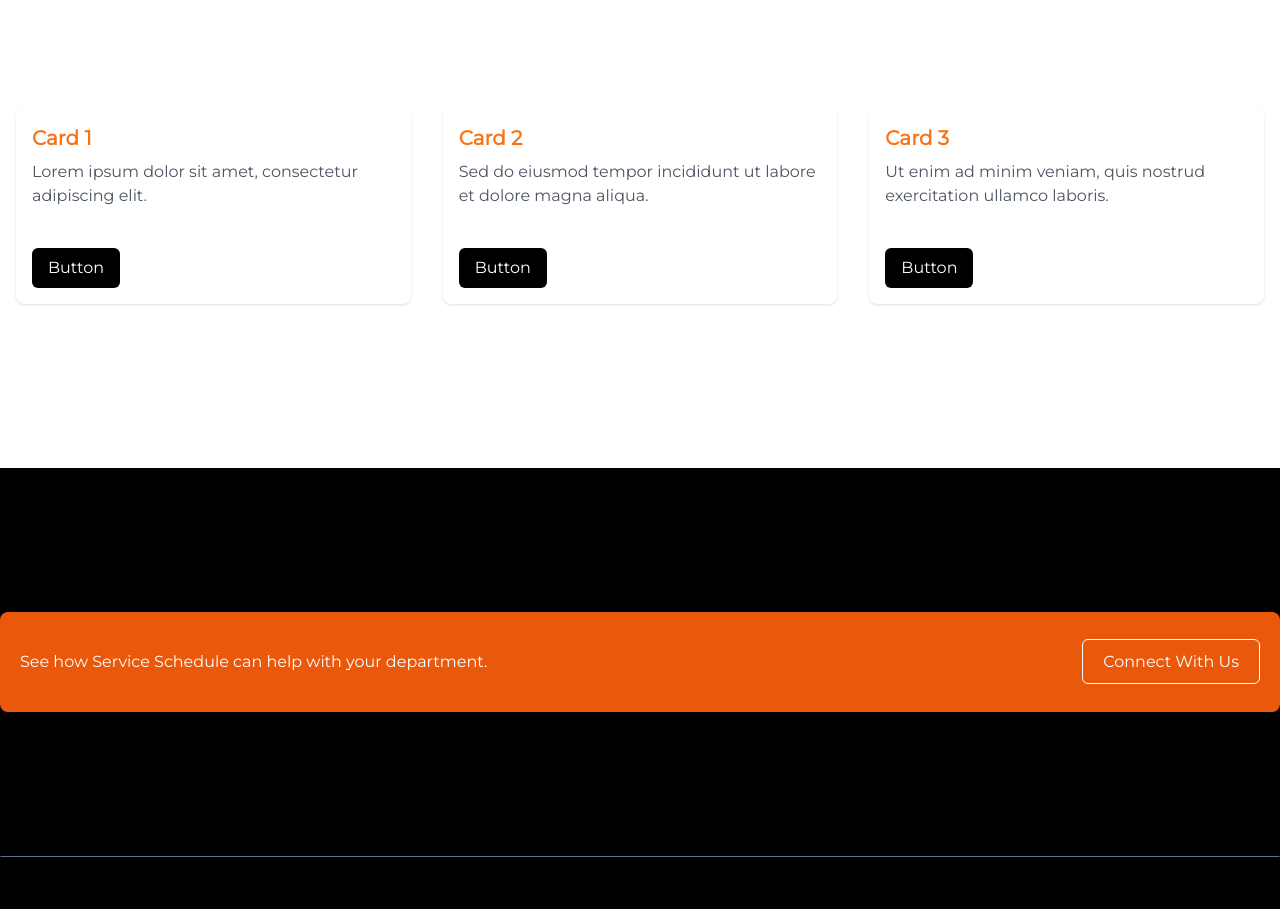
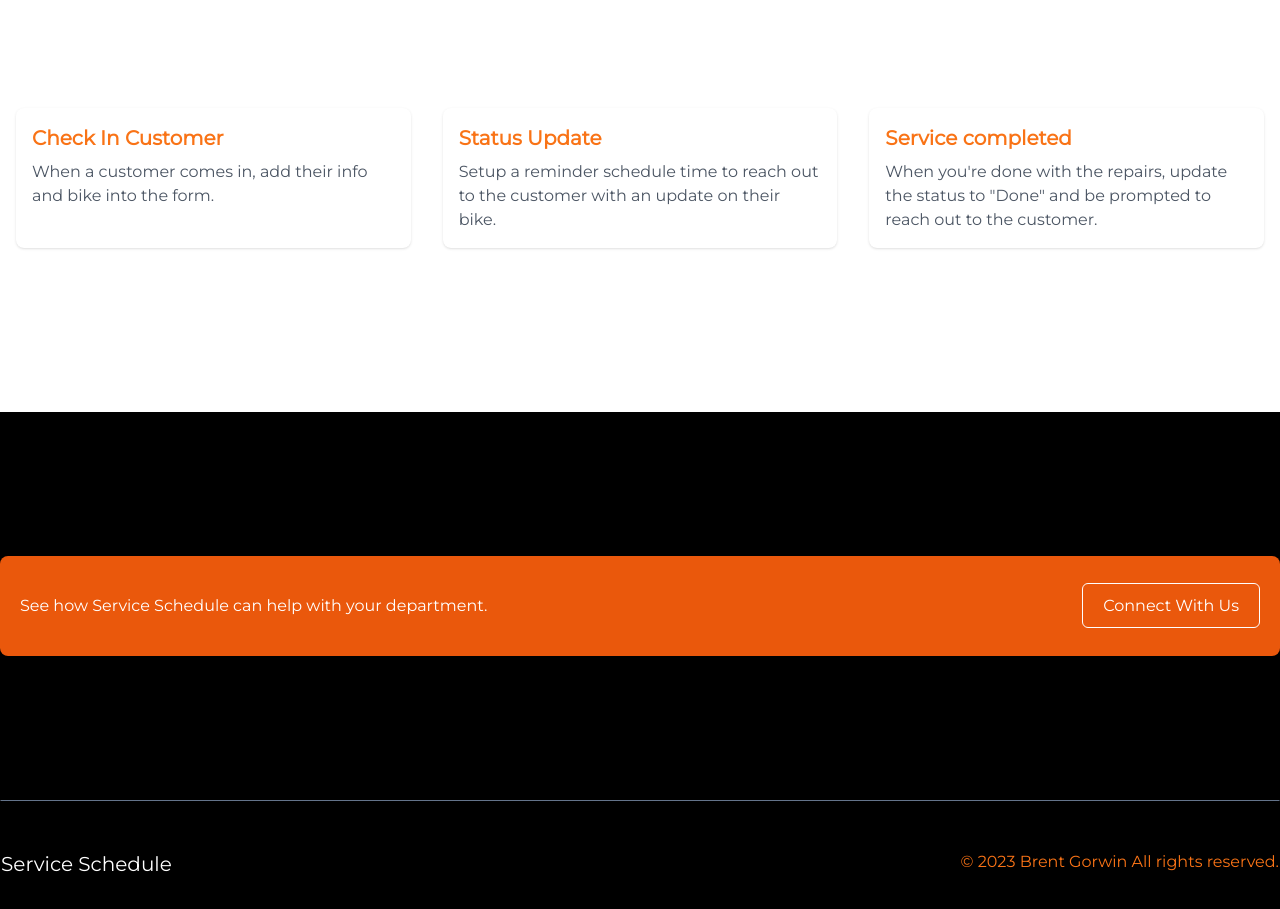
Before and after one commit to bgorwin/service-schedule, a Next.js app: page / in a window 1280 px wide. Shown: the part 2140-3049 px from the top of the page. Built offline with nearby package versions, Linux system fonts and the light colour scheme.

Commit message:
Changed up some verbiage on the home page and reviewing how to refactor the newCustomerForm

```diff
--- a/app/page.jsx
+++ b/app/page.jsx
@@ -76,25 +76,25 @@ export default function HomePage() {
 					<div class="grid grid-flow-row grid-cols-1 md:grid-cols-3 lg:grid-cols-3 justify-between mt-8">
 						<div class="col px-4 my-5">
 							<div class="bg-white p-4 rounded-lg shadow h-full">
-								<h3 class="text-xl font-bold mb-2 text-orange-500">Card 1</h3>
-								<p class="text-gray-600">Lorem ipsum dolor sit amet, consectetur adipiscing elit.</p>
-								<button class="bg-black text-white hover:text-orange-500 px-4 py-2 mt-10 rounded-md">Button</button>
+								<h3 class="text-xl font-bold mb-2 text-orange-500">Check In Customer</h3>
+								<p class="text-gray-600">When a customer comes in, add their info and bike into the form.</p>
+								{/* <button class="bg-black text-white hover:text-orange-500 px-4 py-2 mt-10 rounded-md">Button</button> */}
 							</div>
 						</div>
 
 						<div class="col px-4 my-5">
 							<div class="bg-white p-4 rounded-lg shadow h-full">
-								<h3 class="text-xl font-bold mb-2 text-orange-500">Card 2</h3>
-								<p class="text-gray-600">Sed do eiusmod tempor incididunt ut labore et dolore magna aliqua.</p>
-								<button class="bg-black text-white hover:text-orange-500 px-4 py-2 mt-10 rounded-md">Button</button>
+								<h3 class="text-xl font-bold mb-2 text-orange-500">Status Update</h3>
+								<p class="text-gray-600">Setup a reminder schedule time to reach out to the customer with an update on their bike.</p>
+								{/* <button class="bg-black text-white hover:text-orange-500 px-4 py-2 mt-10 rounded-md">Button</button> */}
 							</div>
 						</div>
 
 						<div class="col px-4 my-5">
 							<div class="bg-white p-4 rounded-lg shadow h-full">
-								<h3 class="text-xl font-bold mb-2 text-orange-500">Card 3</h3>
-								<p class="text-gray-600">Ut enim ad minim veniam, quis nostrud exercitation ullamco laboris.</p>
-								<button class="bg-black text-white hover:text-orange-500 px-4 py-2 mt-10 rounded-md">Button</button>
+								<h3 class="text-xl font-bold mb-2 text-orange-500">Service completed</h3>
+								<p class="text-gray-600">When you're done with the repairs, update the status to "Done" and be prompted to reach out to the customer.</p>
+								{/* <button class="bg-black text-white hover:text-orange-500 px-4 py-2 mt-10 rounded-md">Button</button> */}
 							</div>
 						</div>
 					</div>
```
